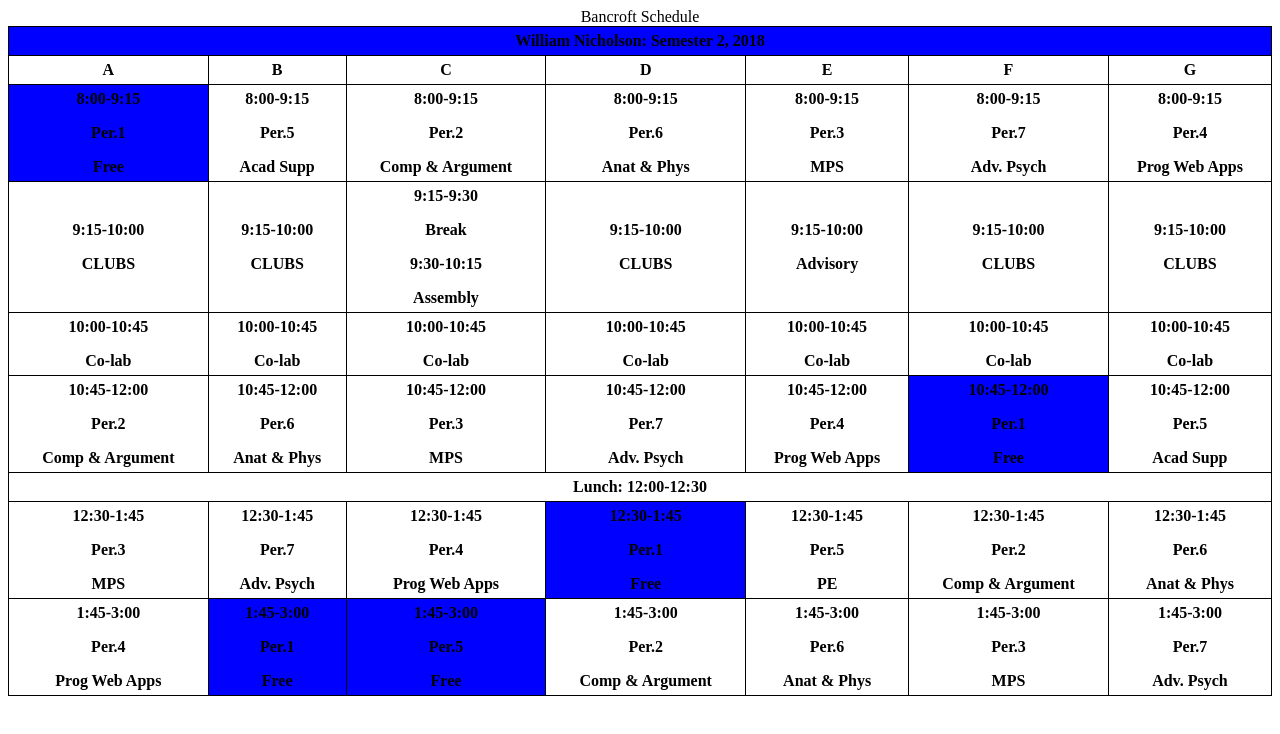
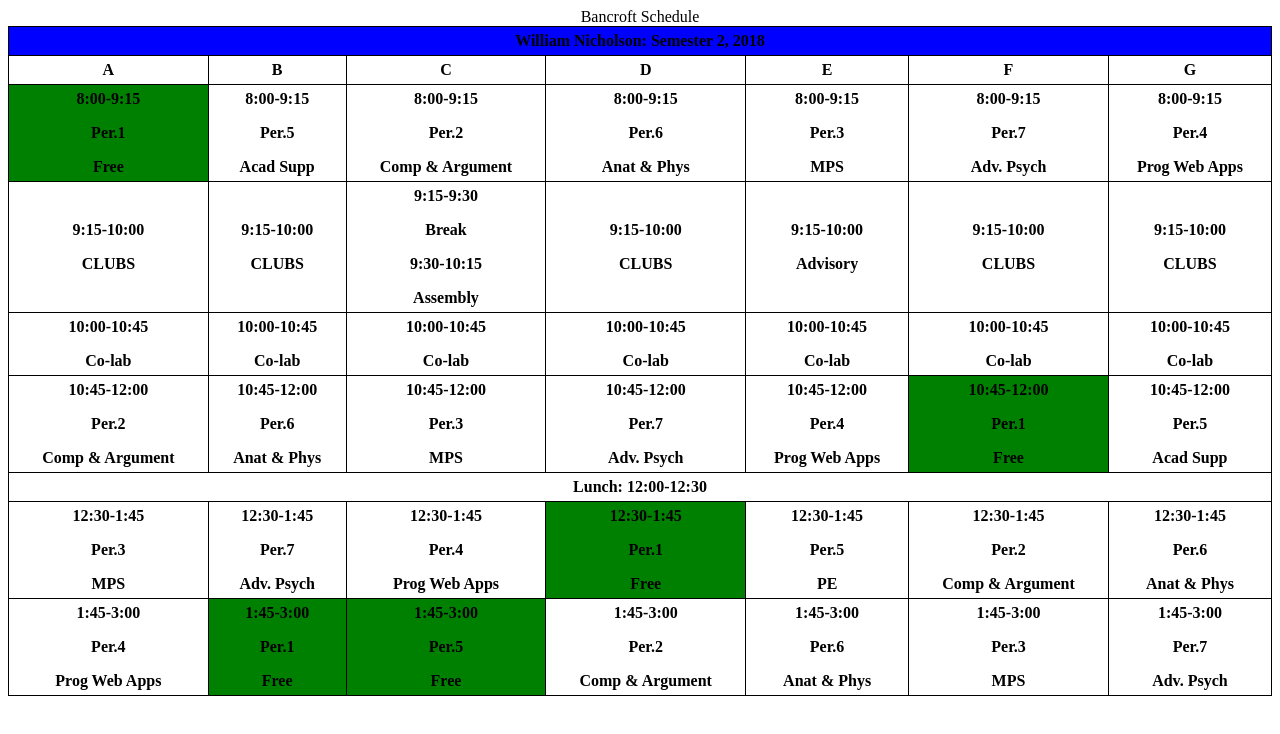
Before and after one commit to wnicholson1999/wnicholson1999.github.io, a plain HTML site: page Schedule.html in a window 1280 px wide. Drawn offline with Linux system fonts and the light colour scheme.

Commit message:
Update Schedule.html

```diff
--- a/Schedule.html
+++ b/Schedule.html
@@ -11,7 +11,7 @@ th, td {
     text-align: center;
 }
     #t01 {background-color:blue;}
-    #t02 {background-color:blue;}
+    #t02 {background-color:green;}
 </style>
 </head>
 <body>
```
